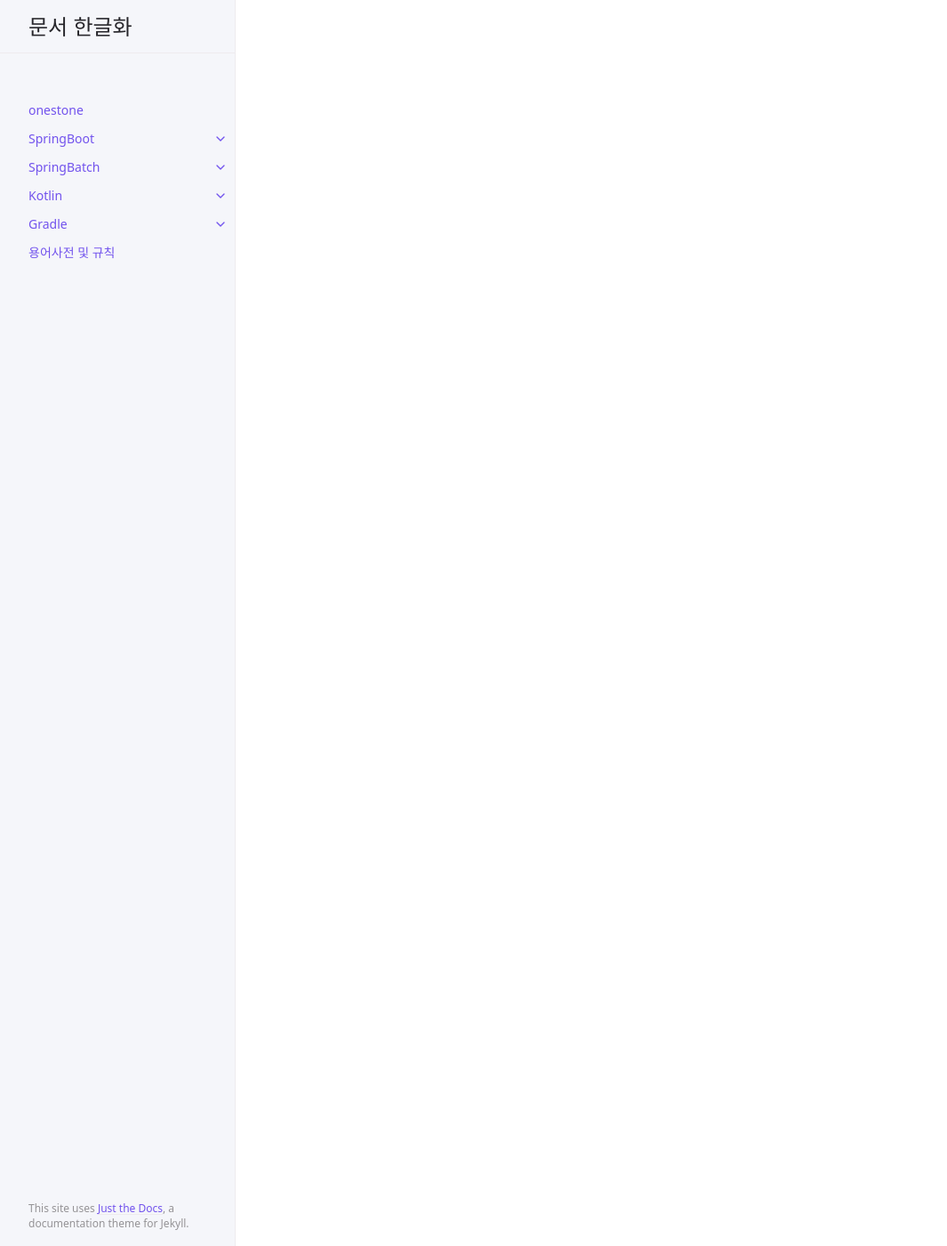
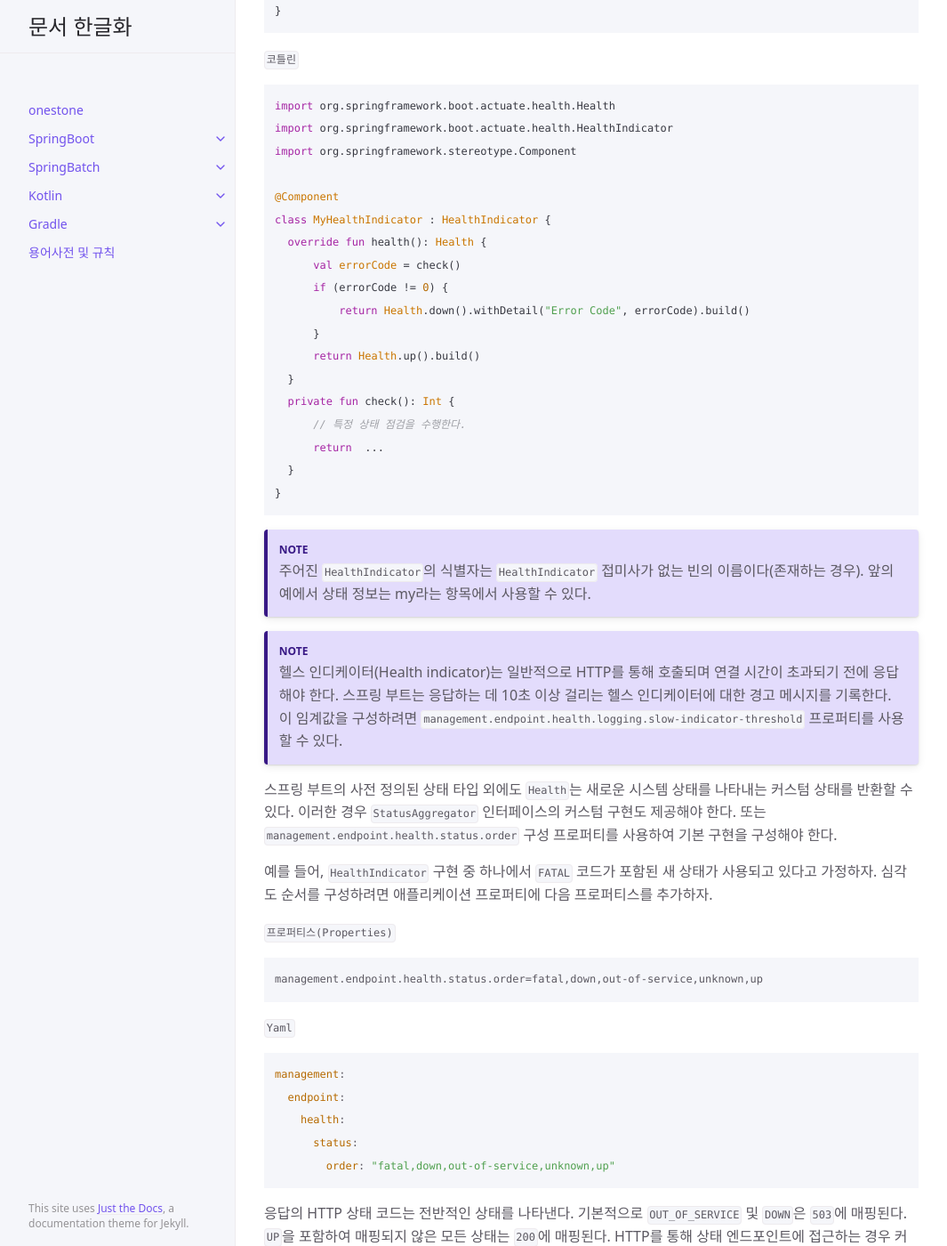
Before and after one commit to onestone9900/onestone9900.github.io, a Jekyll site: the page built from docs/spring_boot/3.1.1/spring_boot/13.production_ready_features.md, in a window 1280 px wide and 1400 px high, scrolled down 20776 px. Shown: the whole window at 89% size, without its empty margins (107-1172 px from the left). Built offline with Jekyll 4.4.1, drawn with Linux system fonts in a browser that asks for light colours; some of the changed text lies outside the part shown.

Commit message:
docs: spring-boot - 헬스인디케이터 자동 구성(Auto-configured HealthIndicators)

````diff
--- a/docs/spring_boot/3.1.1/spring_boot/13.production_ready_features.md
+++ b/docs/spring_boot/3.1.1/spring_boot/13.production_ready_features.md
@@ -689,3 +689,110 @@ Jersey를 사용하는 경우 범위 요청이 지원되지 않는다.
 |---|---|---|
 |`livenessstate`|`LivenessStateHealthIndicator`|"Liveness" 애플리케이션 가용성 상태를 노출한다.|
 |`readinessstate`|`ReadinessStateHealthIndicator`|"Readiness" 애플리케이션 가용성 상태를 노출한다.|
+
+
+### 커스텀 헬스인디케이터 작성. 리액티브 헬스인디케이터(Writing Custom HealthIndicators. Reactive Health Indicators)
+커스텀 상태 정보를 제공하기 위해 `HealthIndicator` 인터페이스를 구현하는 스프링 빈을 등록할 수 있다. `health()` 메서드 구현을 제공하고 `Health` 응답을 반환해야 한다. 상태 응답에는 상태가 포함되어야 하며 선택적으로 표시할 추가 세부 정보를 포함할 수 있다. 다음 코드는 샘플 `HealthIndicator` 구현을 보여준다.
+
+`자바`
+```java
+import org.springframework.boot.actuate.health.Health;
+import org.springframework.boot.actuate.health.HealthIndicator;
+import org.springframework.stereotype.Component;
+
+@Component
+public class MyHealthIndicator implements HealthIndicator {
+  @Override
+  public Health health() {
+      int errorCode = check();
+      if (errorCode != 0) {
+          return Health.down().withDetail("Error Code", errorCode).build();
+      }
+      return Health.up().build();
+  }
+  private int check() {
+      // 특정 상태 점검을 수행한다.
+      return ...
+  }
+}
+```
+
+`코틀린`
+```kotlin
+import org.springframework.boot.actuate.health.Health
+import org.springframework.boot.actuate.health.HealthIndicator
+import org.springframework.stereotype.Component
+
+@Component
+class MyHealthIndicator : HealthIndicator {
+  override fun health(): Health {
+      val errorCode = check()
+      if (errorCode != 0) {
+          return Health.down().withDetail("Error Code", errorCode).build()
+      }
+      return Health.up().build()
+  }
+  private fun check(): Int {
+      // 특정 상태 점검을 수행한다.
+      return  ...
+  }
+}
+```
+
+{: .note}
+주어진 `HealthIndicator`의 식별자는 `HealthIndicator` 접미사가 없는 빈의 이름이다(존재하는 경우). 앞의 예에서 상태 정보는 my라는 항목에서 사용할 수 있다.
+
+{: .note}
+헬스 인디케이터(Health indicator)는 일반적으로 HTTP를 통해 호출되며 연결 시간이 초과되기 전에 응답해야 한다. 스프링 부트는 응답하는 데 10초 이상 걸리는 헬스 인디케이터에 대한 경고 메시지를 기록한다. 이 임계값을 구성하려면 `management.endpoint.health.logging.slow-indicator-threshold` 프로퍼티를 사용할 수 있다.
+
+스프링 부트의 사전 정의된 상태 타입 외에도 `Health`는 새로운 시스템 상태를 나타내는 커스텀 상태를 반환할 수 있다. 이러한 경우 `StatusAggregator` 인터페이스의 커스텀 구현도 제공해야 한다. 또는 `management.endpoint.health.status.order` 구성 프로퍼티를 사용하여 기본 구현을 구성해야 한다.
+
+예를 들어, `HealthIndicator` 구현 중 하나에서 `FATAL` 코드가 포함된 새 상태가 사용되고 있다고 가정하자. 심각도 순서를 구성하려면 애플리케이션 프로퍼티에 다음 프로퍼티스를 추가하자.
+
+
+`프로퍼티스(Properties)`
+```
+management.endpoint.health.status.order=fatal,down,out-of-service,unknown,up
+```
+
+`Yaml`
+```yaml
+management:
+  endpoint:
+    health:
+      status:
+        order: "fatal,down,out-of-service,unknown,up"
+```
+
+응답의 HTTP 상태 코드는 전반적인 상태를 나타낸다. 기본적으로 `OUT_OF_SERVICE` 및 `DOWN`은 `503`에 매핑된다. `UP`을 포함하여 매핑되지 않은 모든 상태는 `200`에 매핑된다. HTTP를 통해 상태 엔드포인트에 접근하는 경우 커스텀 상태 매핑을 등록할 수도 있다. 커스텀 매핑을 구성하면 `DOWN` 및 `OUT_OF_SERVICE에` 대한 기본 매핑이 비활성화된다. 기본 매핑을 유지하려면 사용자 지정 매핑과 함께 이를 명시적으로 구성해야 한다. 예를 들어, 다음 프로퍼티는 `FATAL`을 503(서비스 사용 불가)에 매핑하고 `DOWN` 및 `OUT_OF_SERVICE`에 대한 기본 매핑을 유지한다.
+
+`프로퍼티스(Properties)`
+```
+management.endpoint.health.status.http-mapping.down=503
+management.endpoint.health.status.http-mapping.fatal=503
+management.endpoint.health.status.http-mapping.out-of-service=503
+```
+
+`Yaml`
+```yaml
+management:
+  endpoint:
+    health:
+      status:
+        http-mapping:
+          down: 503
+          fatal: 503
+          out-of-service: 503
+```
+
+{: .note}
+더 많은 제어가 필요한 경우, 자체 `HttpCodeStatusMapper` 빈을 정의할 수 있다.
+
+다음 표는 기본 제공 상태에 대한 기본 상태 매핑을 보여준다.
+
+|상태|매핑|
+|---|---|
+|`DOWN`|`SERVICE_UNAVAILABLE` (`503`)|
+|`OUT_OF_SERVICE`|`SERVICE_UNAVAILABLE` (`503`)|
+|`UP`|No mapping by default, so HTTP status is `200`|
+|`UNKNOWN`|No mapping by default, so HTTP status is `200`|
````
